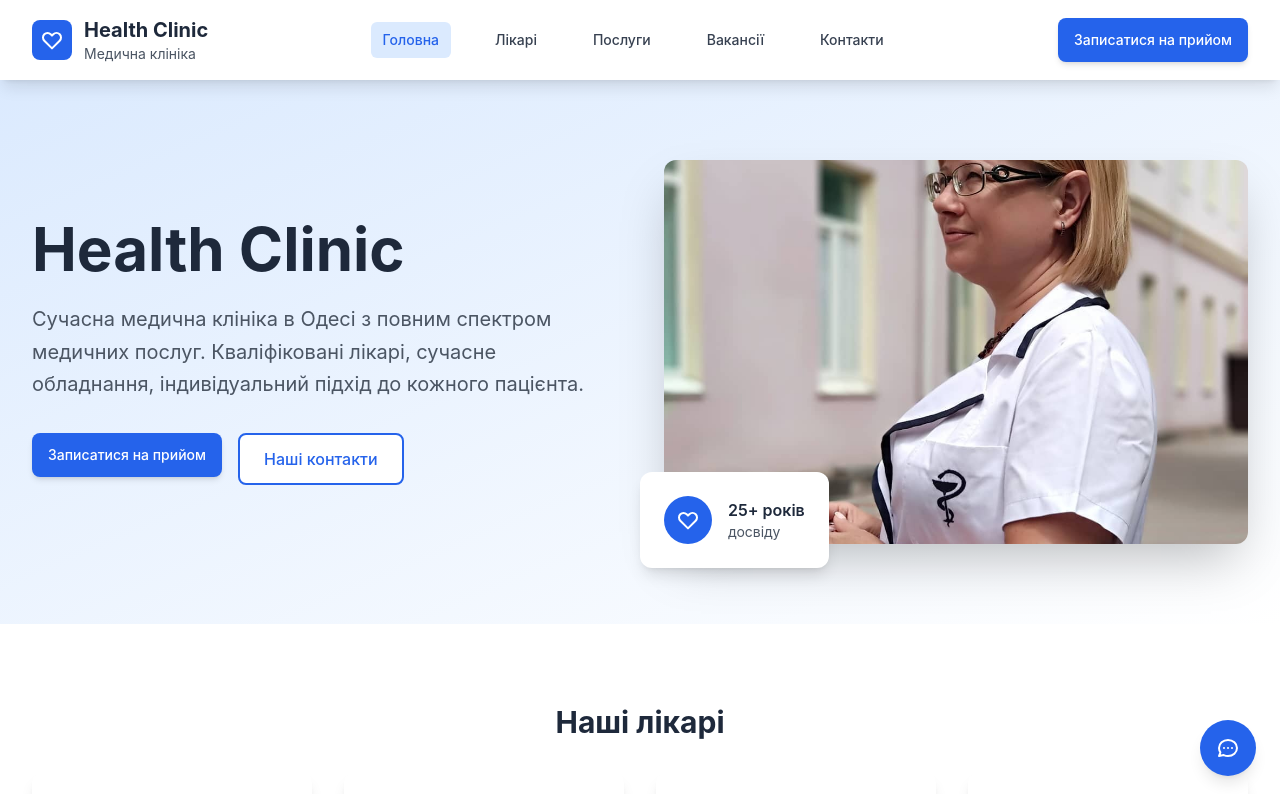
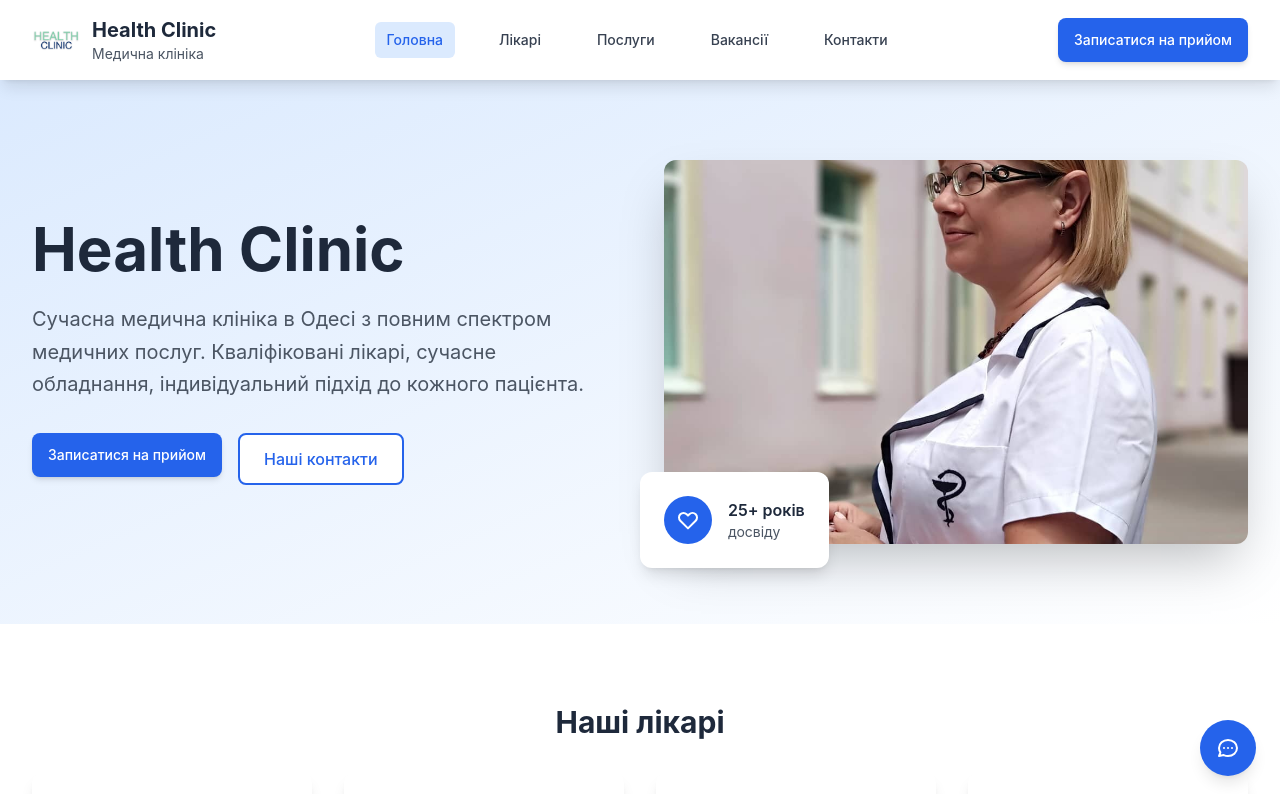
Before and after one commit to VladimirBarbul/polyclinic-website, a React (Create React App) app: page / in a window 1280 px wide. Shown: the top 794 px of the page. Built offline with nearby package versions, Linux system fonts and the light colour scheme; grey boxes are pictures that could not be loaded; the HTML template or start-up script is replaced by a standard one.

Commit message:
Fix logo display and manifest.json
- Updated Header.js to use actual clinic logo image
- Fixed manifest.json to use existing logo file
- Added fallback SVG icon if logo fails to load
- This should resolve the logo display issues

```diff
--- a/src/components/Header.js
+++ b/src/components/Header.js
@@ -22,10 +22,21 @@ const Header = () => {
         <div className="flex justify-between items-center py-4">
           {/* Logo */}
           <Link to="/" className="flex items-center space-x-3">
-            <div className="w-10 h-10 bg-medical-blue rounded-lg flex items-center justify-center">
-              <svg className="w-6 h-6 text-white" fill="none" stroke="currentColor" viewBox="0 0 24 24">
-                <path strokeLinecap="round" strokeLinejoin="round" strokeWidth={2} d="M4.318 6.318a4.5 4.5 0 000 6.364L12 20.364l7.682-7.682a4.5 4.5 0 00-6.364-6.364L12 7.636l-1.318-1.318a4.5 4.5 0 00-6.364 0z" />
-              </svg>
+            <div className="w-12 h-12 rounded-lg overflow-hidden flex-shrink-0">
+              <img
+                src="/images/clinic/health clinic logo.jpg"
+                alt="Health Clinic Logo"
+                className="w-full h-full object-cover"
+                onError={(e) => {
+                  e.target.style.display = 'none';
+                  e.target.nextSibling.style.display = 'flex';
+                }}
+              />
+              <div className="w-full h-full bg-medical-blue rounded-lg flex items-center justify-center" style={{display: 'none'}}>
+                <svg className="w-6 h-6 text-white" fill="none" stroke="currentColor" viewBox="0 0 24 24">
+                  <path strokeLinecap="round" strokeLinejoin="round" strokeWidth={2} d="M4.318 6.318a4.5 4.5 0 000 6.364L12 20.364l7.682-7.682a4.5 4.5 0 00-6.364-6.364L12 7.636l-1.318-1.318a4.5 4.5 0 00-6.364 0z" />
+                </svg>
+              </div>
             </div>
             <div>
               <h1 className="text-xl font-bold text-medical-text">{contacts.name}</h1>
```
Also changed, not shown: public/manifest.json.
